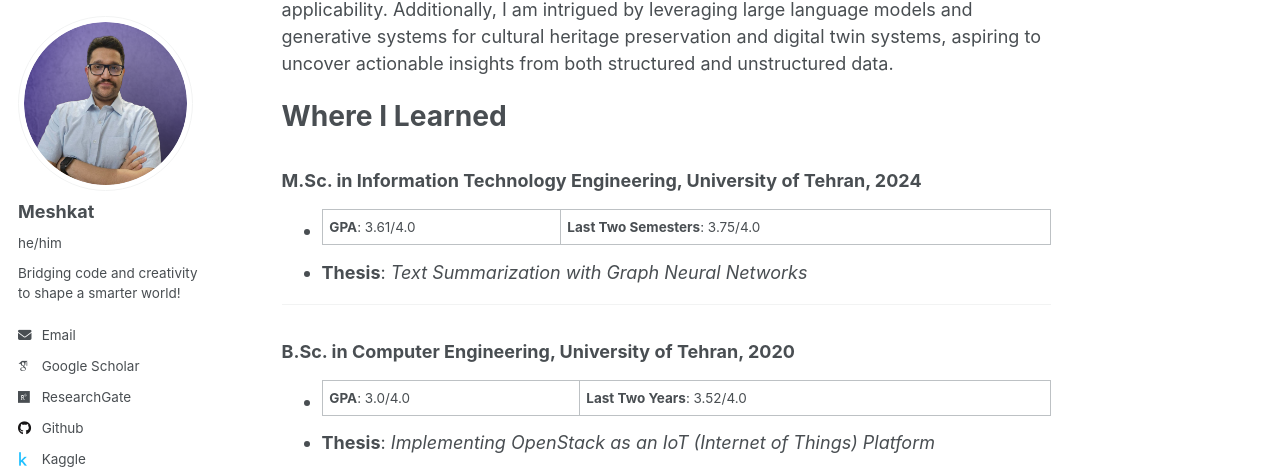
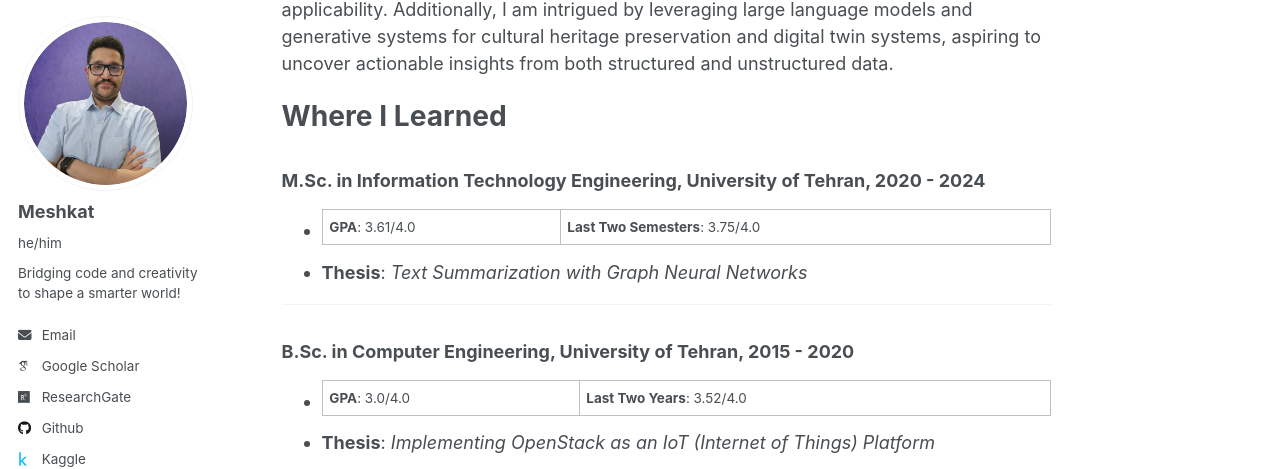
Before and after one commit to MeshkatShB/meshkatshb.github.io, a Jekyll site: the page built from _pages/about.md, in a window 1280 px wide and 900 px high, scrolled down 1218 px. Shown: the part 90-559 px from the top of the window. Built offline with Jekyll 4.4.1, drawn with Linux system fonts in a browser that asks for light colours; some web fonts are replaced.

Commit message:
refactor: show years of education as an interval

```diff
--- a/_pages/about.md
+++ b/_pages/about.md
@@ -33,14 +33,14 @@ My research interests lies at the intersection of Graph Neural Networks, Informa
 
 # Where I Learned
 
-### M.Sc. in Information Technology Engineering, University of Tehran, 2024
+### M.Sc. in Information Technology Engineering, University of Tehran, 2020 - 2024
 
 - **GPA**: 3.61/4.0 | **Last Two Semesters**: 3.75/4.0
 - **Thesis**: _Text Summarization with Graph Neural Networks_
 
 ---
 
-### B.Sc. in Computer Engineering, University of Tehran, 2020
+### B.Sc. in Computer Engineering, University of Tehran, 2015 - 2020
 
 - **GPA**: 3.0/4.0 | **Last Two Years**: 3.52/4.0
 - **Thesis**: _Implementing OpenStack as an IoT (Internet of Things) Platform_
```
